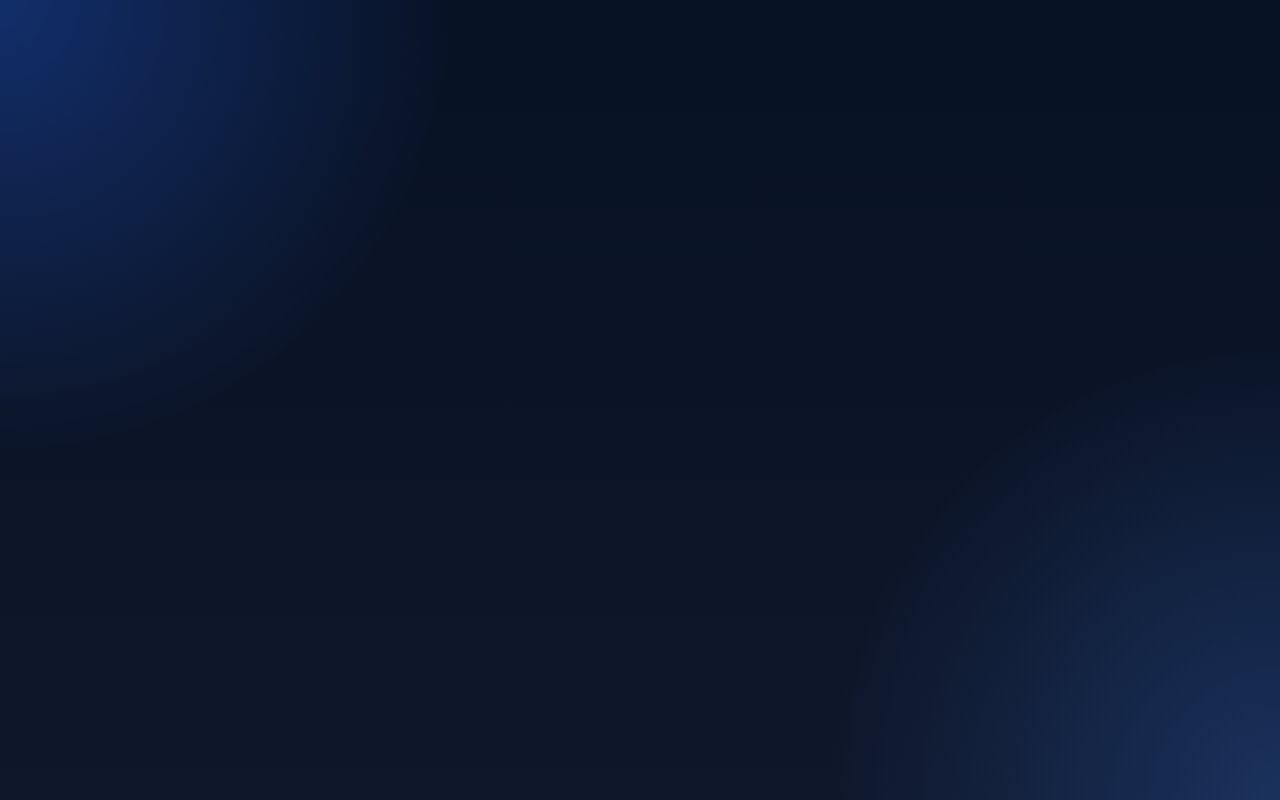
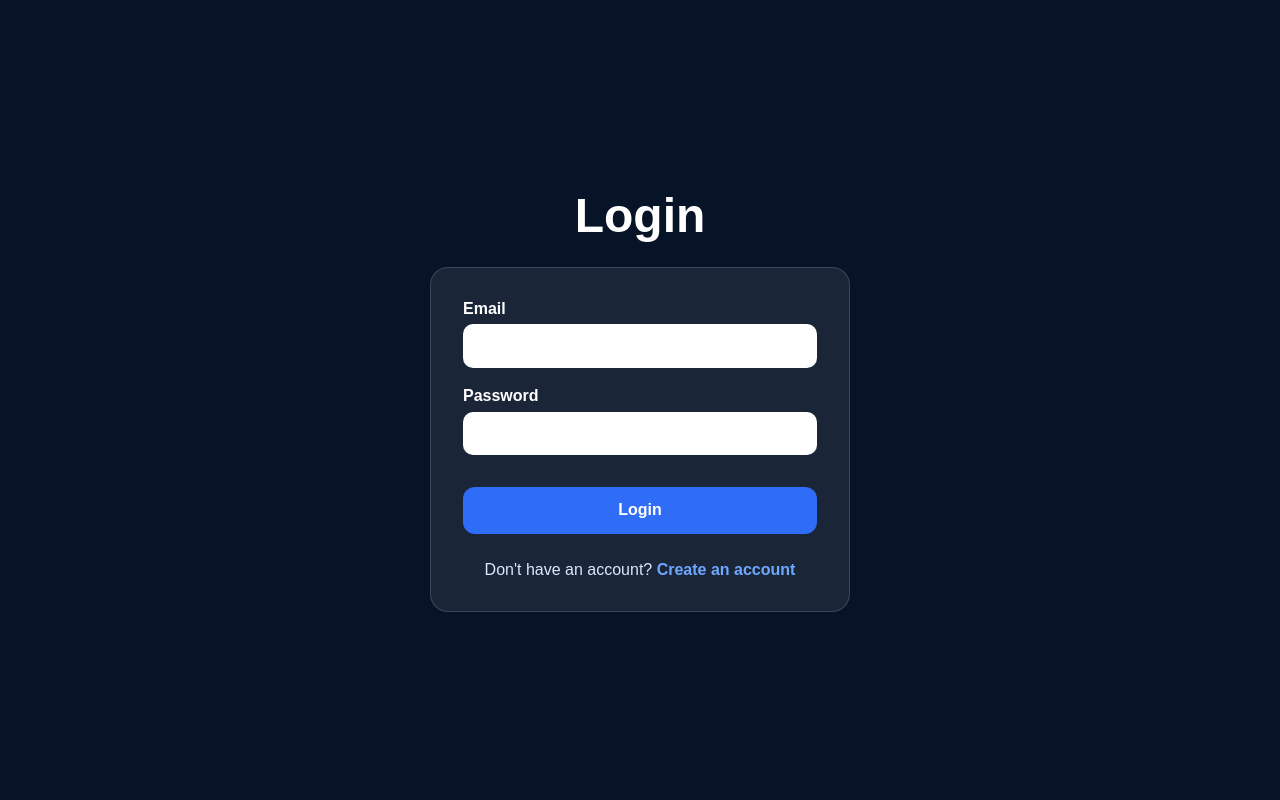
Before and after one commit to Yousef-martaa/staffsync, a React (Vite) app in the folder client/: page /login in a window 1280 px wide. Before the commit this address had no page. Built offline with nearby package versions, Linux system fonts and the light colour scheme.

Commit message:
feat: implement login page frontend

```diff
--- a/client/src/App.css
+++ b/client/src/App.css
@@ -248,3 +248,91 @@ body {
     width: 220px;
   }
 }
+
+/* =========================
+   login
+========================= */
+.login-page {
+  min-height: 100vh;
+  display: flex;
+  flex-direction: column;
+  justify-content: center;
+  align-items: center;
+  background: #071427;
+  color: white;
+  padding: 2rem;
+}
+
+.login-page h1 {
+  font-size: 3rem;
+  margin-bottom: 1.5rem;
+}
+
+.login-form {
+  width: 100%;
+  max-width: 420px;
+  background: rgba(255, 255, 255, 0.08);
+  padding: 2rem;
+  border-radius: 18px;
+  border: 1px solid rgba(255, 255, 255, 0.15);
+  display: flex;
+  flex-direction: column;
+  gap: 1.2rem;
+}
+
+.login-form div {
+  display: flex;
+  flex-direction: column;
+  gap: 0.4rem;
+}
+
+.login-form label {
+  font-size: 1rem;
+  font-weight: 600;
+}
+
+.login-form input {
+  padding: 0.8rem 1rem;
+  border-radius: 10px;
+  border: none;
+  font-size: 1rem;
+}
+
+.login-submit-btn {
+  margin-top: 0.8rem;
+  padding: 0.9rem;
+  border: none;
+  border-radius: 12px;
+  background: #2f6df6;
+  color: white;
+  font-size: 1rem;
+  font-weight: 700;
+  cursor: pointer;
+}
+
+.login-submit-btn:disabled {
+  opacity: 0.6;
+  cursor: not-allowed;
+}
+
+.error-message {
+  color: #ffb4b4;
+  margin-bottom: 1rem;
+  font-weight: 600;
+}
+
+.signup-link-text {
+  text-align: center;
+  margin-top: 0.5rem;
+  color: #dbe7ff;
+}
+
+.signup-link-text a {
+  color: #6ea8ff;
+  font-weight: 700;
+  text-decoration: none;
+}
+
+.signup-link-text a:hover {
+  text-decoration: underline;
+}
--- /dev/null
+++ b/client/src/components/Navbar/Navbar.tsx
@@ -0,0 +1,50 @@
+import { Link } from "react-router-dom";
+
+import "../../App.css";
+import logo from "../../assets/logo.png";
+
+export default function Navbar() {
+  const token = localStorage.getItem("token");
+
+  const handleLogout = () => {
+    localStorage.removeItem("token");
+    window.location.reload();
+  };
+
+  return (
+    <nav className="navbar">
+      <div className="logo-container">
+        <img src={logo} alt="StaffSync Logo" className="logo-img" />
+        <div className="brand-text">
+          <h2>SYNC PEOPLE</h2>
+          <h2>MANAGE BETTER</h2>
+        </div>
+      </div>
+
+      <div className="nav-links">
+        <Link to="/">Home</Link>
+        <Link to="/pos">POS</Link>
+        <a href="#">About</a>
+        <a href="#">Contact</a>
+
+        {token ? (
+          <>
+            <Link to="/dashboard" className="login-btn">
+              Dashboard
+            </Link>
+            <button className="start-btn" onClick={handleLogout}>
+              Logout
+            </button>
+          </>
+        ) : (
+          <>
+            <Link to="/login" className="login-btn">
+              Login
+            </Link>
+            <button className="start-btn">Sign Up</button>
+          </>
+        )}
+      </div>
+    </nav>
+  );
+}
--- a/client/src/pages/Home/Home.tsx
+++ b/client/src/pages/Home/Home.tsx
@@ -1,32 +1,17 @@
 import { Link } from "react-router-dom";
 
 import "../../App.css";
-import logo from "../../assets/logo.png";
+import Navbar from "../../components/Navbar/Navbar";
+export default function Home() {
 
-export default function Home() {
+  const token = localStorage.getItem("token");
+
   return (
     <div className="app">
       <div className="background-glow glow-1"></div>
       <div className="background-glow glow-2"></div>
 
-      <nav className="navbar">
-        <div className="logo-container">
-          <img src={logo} alt="StaffSync Logo" className="logo-img" />
-          <div className="brand-text">
-            <h2>SYNC PEOPLE</h2>
-            <h2>MANAGE BETTER</h2>
-          </div>
-        </div>
-
-        <div className="nav-links">
-          <Link to="/">Home</Link>
-          <Link to="/pos">POS</Link>
-          <a href="#">About</a>
-          <a href="#">Contact</a>
-          <button className="login-btn">Login</button>
-          <button className="start-btn">Sign Up</button>
-        </div>
-      </nav>
+      <Navbar />
 
       <section className="hero">
         <div className="hero-content">
@@ -35,9 +20,18 @@ export default function Home() {
             Track employees, tasks, salaries, work hours, and leave requests in
             one modern platform.
           </p>
+
           <div className="hero-buttons">
-            <button className="primary-btn">Get Started</button>
-            <button className="secondary-btn">Learn More</button>
+            {token ? (
+              <p className="welcome-text">Welcome back to StaffSync</p>
+            ) : (
+              <>
+                <Link to="/login" className="primary-btn">
+                  Get Started
+                </Link>
+                <button className="secondary-btn">Learn More</button>
+              </>
+            )}
           </div>
         </div>
       </section>
--- /dev/null
+++ b/client/src/pages/Login/Login.tsx
@@ -0,0 +1,86 @@
+import { useState } from "react";
+import type React from "react";
+import { Link, useNavigate } from "react-router-dom";
+
+export default function Login() {
+    const [email, setEmail] = useState("");
+    const [password, setPassword] = useState("");
+    const [error, setError] = useState("");
+    const [isLoading, setIsLoading] = useState(false);
+
+    const navigate = useNavigate();
+
+    const handleSubmit = async (event: React.FormEvent<HTMLFormElement>) => {
+        event.preventDefault();
+
+        setError("");
+        setIsLoading(true);
+
+        try {
+            const response = await fetch("http://localhost:5000/api/users/login", {
+                method: "POST",
+                headers: {
+                    "Content-Type": "application/json",
+                },
+                body: JSON.stringify({
+                    email,
+                    password,
+                }),
+            });
+
+            const data = await response.json();
+
+            if (!response.ok) {
+                setError("Login failed. Please check your email and password.");
+                return;
+            }
+
+            localStorage.setItem("token", data.token);
+            alert("Login successful");
+            navigate("/");
+        } catch {
+            setError("Unable to connect to the server. Please try again later.");
+        } finally {
+            setIsLoading(false);
+        }
+    };
+
+    return (
+        <main className="login-page">
+            <h1>Login</h1>
+
+            {error && <p className="error-message">{error}</p>}
+
+            <form className="login-form" onSubmit={handleSubmit}>
+                <div>
+                    <label>Email</label>
+                    <input
+                        type="email"
+                        value={email}
+                        required
+                        onChange={(event) => setEmail(event.target.value)}
+                    />
+                </div>
+
+                <div>
+                    <label>Password</label>
+                    <input
+                        type="password"
+                        value={password}
+                        required
+                        minLength={6}
+                        onChange={(event) => setPassword(event.target.value)}
+                    />
+                </div>
+
+                <button className="login-submit-btn" type="submit" disabled={isLoading}>
+                    {isLoading ? "Logging in..." : "Login"}
+                </button>
+
+                <p className="signup-link-text">
+                    Don't have an account? <Link to="/signup">Create an account</Link>
+                </p>
+            </form>
+        </main>
+    );
+}
--- a/client/src/routes/AppRoutes.tsx
+++ b/client/src/routes/AppRoutes.tsx
@@ -2,6 +2,7 @@ import { BrowserRouter, Route, Routes } from "react-router-dom";
 
 import Home from "../pages/Home/Home";
 import PosSystem from "../pages/POS/PosSystem";
+import Login from "../pages/Login/Login";
 
 export default function AppRoutes() {
   return (
@@ -9,6 +10,7 @@ export default function AppRoutes() {
       <Routes>
         <Route path="/" element={<Home />} />
         <Route path="/pos" element={<PosSystem />} />
+        <Route path="/login" element={<Login />} />
       </Routes>
     </BrowserRouter>
   );
```
